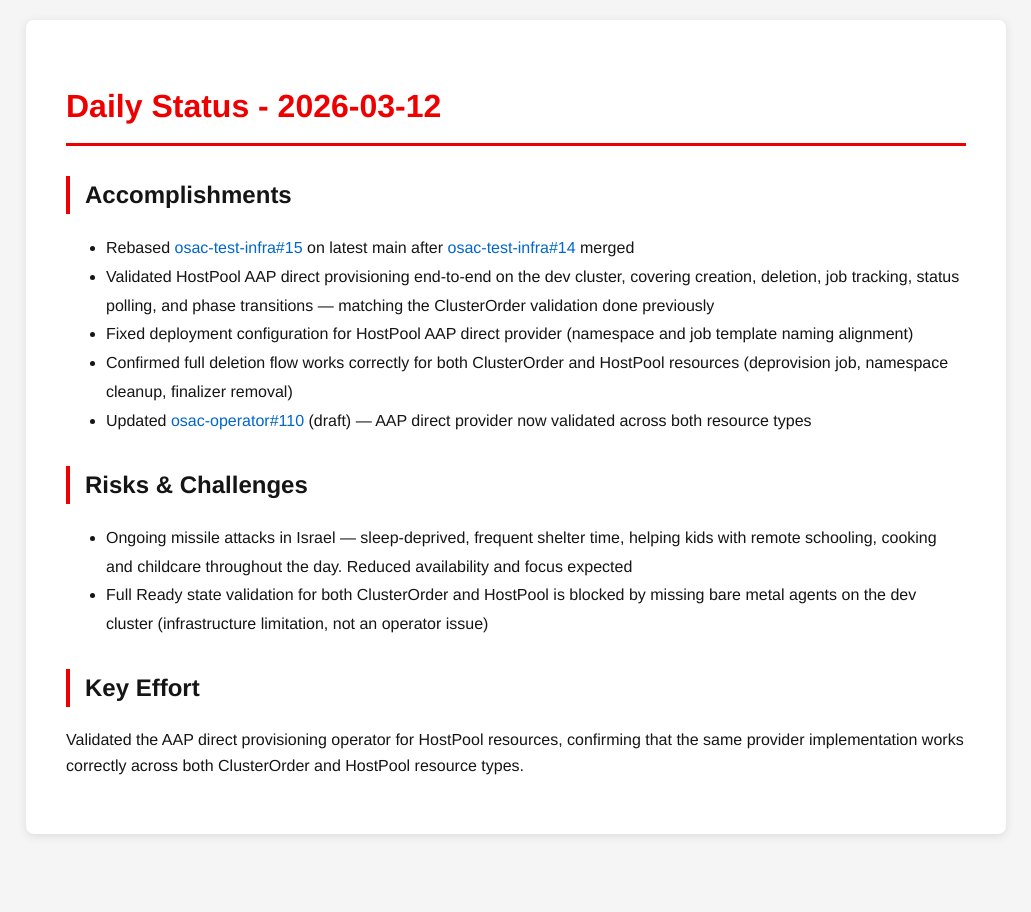
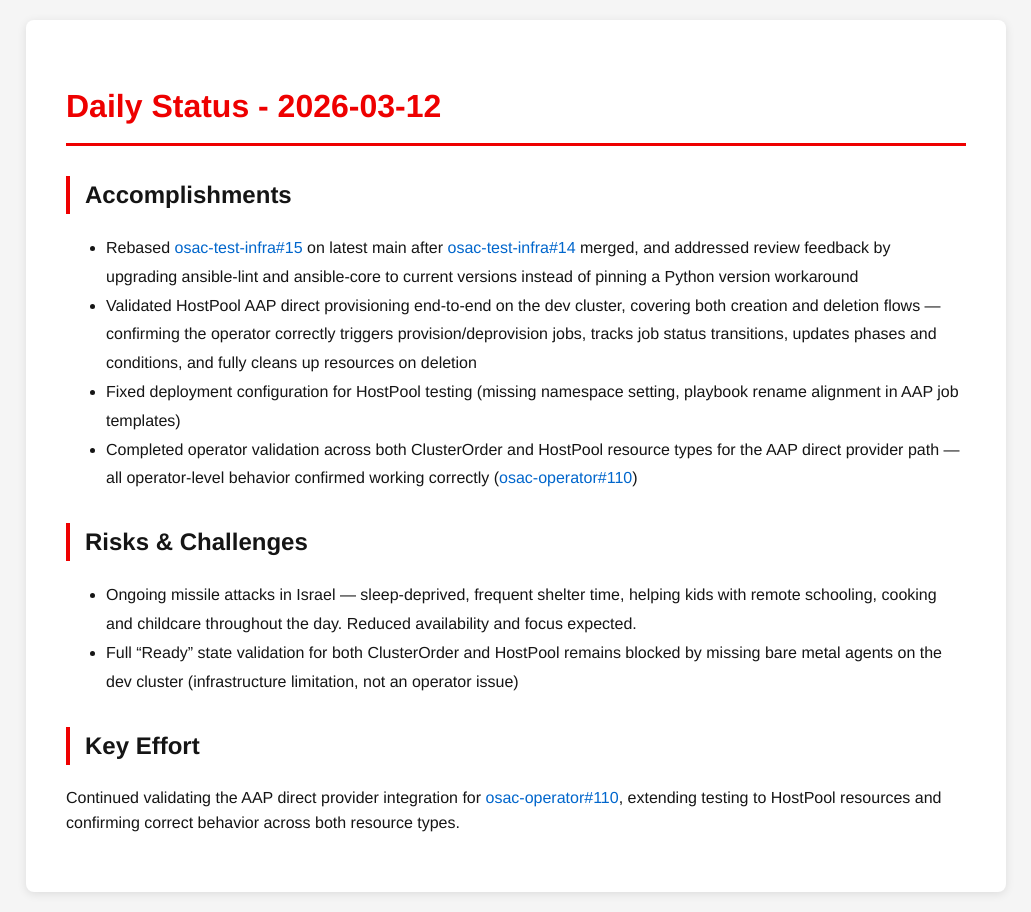
Before and after one commit to tzvatot/daily-status, a Jekyll site: the page built from 2026-03-12.md, in a window 1280 px wide. Shown: the whole page, without its empty margins (124-1155 px from the left). Built offline with Jekyll 4.4.1, drawn with Linux system fonts in a browser that asks for light colours.

Commit message:
Daily status update - 2026-03-12

```diff
--- a/2026-03-12.md
+++ b/2026-03-12.md
@@ -7,15 +7,14 @@
 # Daily Status - 2026-03-12
 
 ## Accomplishments
-- Rebased [osac-test-infra#15](https://github.com/osac-project/osac-test-infra/pull/15) on latest main after [osac-test-infra#14](https://github.com/osac-project/osac-test-infra/pull/14) merged
-- Validated HostPool AAP direct provisioning end-to-end on the dev cluster, covering creation, deletion, job tracking, status polling, and phase transitions — matching the ClusterOrder validation done previously
-- Fixed deployment configuration for HostPool AAP direct provider (namespace and job template naming alignment)
-- Confirmed full deletion flow works correctly for both ClusterOrder and HostPool resources (deprovision job, namespace cleanup, finalizer removal)
-- Updated [osac-operator#110](https://github.com/osac-project/osac-operator/pull/110) (draft) — AAP direct provider now validated across both resource types
+- Rebased [osac-test-infra#15](https://github.com/osac-project/osac-test-infra/pull/15) on latest main after [osac-test-infra#14](https://github.com/osac-project/osac-test-infra/pull/14) merged, and addressed review feedback by upgrading ansible-lint and ansible-core to current versions instead of pinning a Python version workaround
+- Validated HostPool AAP direct provisioning end-to-end on the dev cluster, covering both creation and deletion flows — confirming the operator correctly triggers provision/deprovision jobs, tracks job status transitions, updates phases and conditions, and fully cleans up resources on deletion
+- Fixed deployment configuration for HostPool testing (missing namespace setting, playbook rename alignment in AAP job templates)
+- Completed operator validation across both ClusterOrder and HostPool resource types for the AAP direct provider path — all operator-level behavior confirmed working correctly ([osac-operator#110](https://github.com/osac-project/osac-operator/pull/110))
 
 ## Risks & Challenges
-- Ongoing missile attacks in Israel — sleep-deprived, frequent shelter time, helping kids with remote schooling, cooking and childcare throughout the day. Reduced availability and focus expected
-- Full Ready state validation for both ClusterOrder and HostPool is blocked by missing bare metal agents on the dev cluster (infrastructure limitation, not an operator issue)
+- Ongoing missile attacks in Israel — sleep-deprived, frequent shelter time, helping kids with remote schooling, cooking and childcare throughout the day. Reduced availability and focus expected.
+- Full "Ready" state validation for both ClusterOrder and HostPool remains blocked by missing bare metal agents on the dev cluster (infrastructure limitation, not an operator issue)
 
 ## Key Effort
-Validated the AAP direct provisioning operator for HostPool resources, confirming that the same provider implementation works correctly across both ClusterOrder and HostPool resource types.
+Continued validating the AAP direct provider integration for [osac-operator#110](https://github.com/osac-project/osac-operator/pull/110), extending testing to HostPool resources and confirming correct behavior across both resource types.
```
